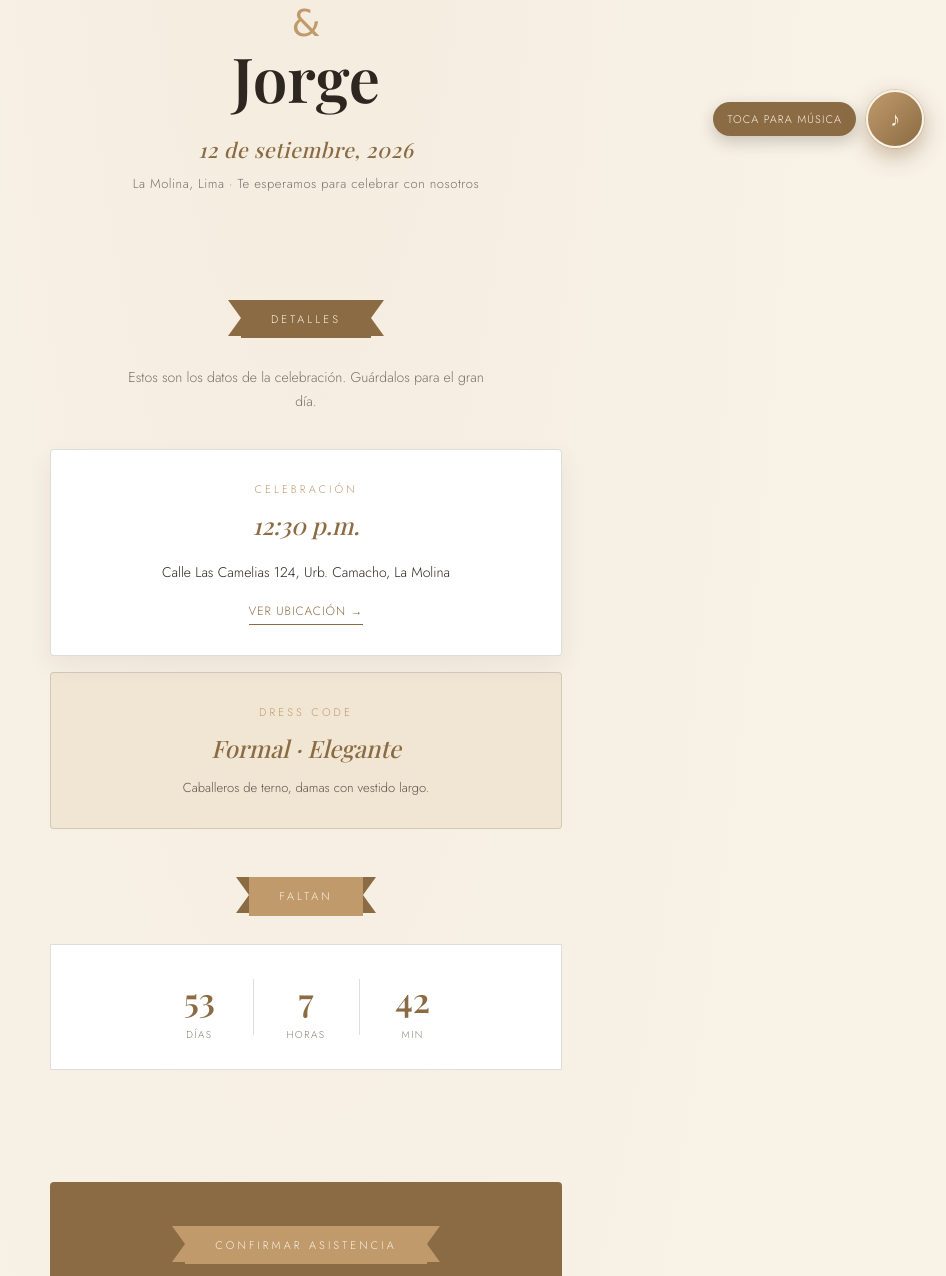
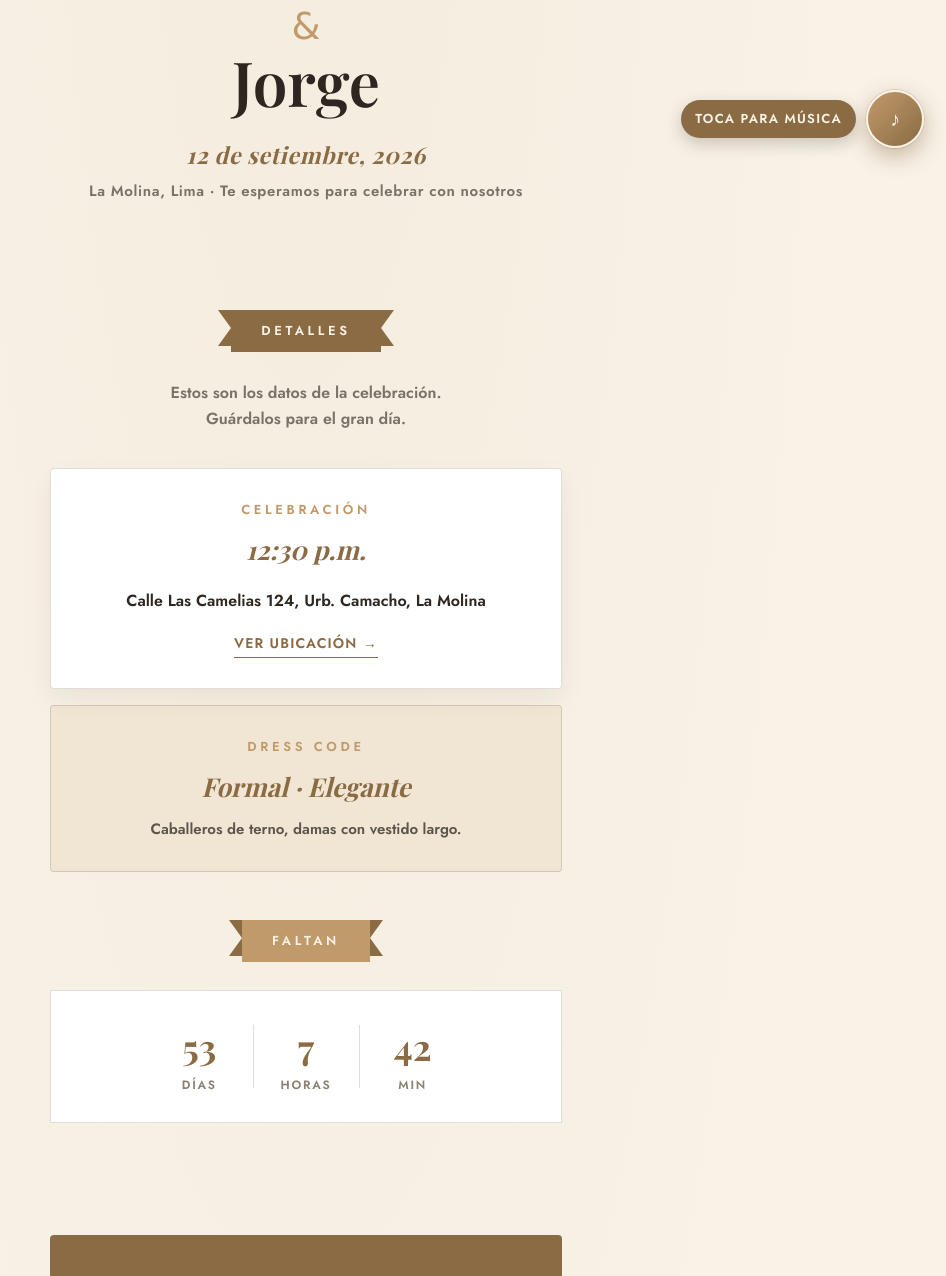
Before and after one commit to JORGE-TERESA-BODA/invitacion-teresa-jorge, a plain HTML site: page index.html in a window 1280 px wide. Shown: the part 630-1906 px from the top of the page, without its empty margins (334-1280 px from the left). Drawn offline with nearby package versions, Linux system fonts and the light colour scheme; a web font is replaced by a local one.

Commit message:
index.html

```diff
--- a/index.html
+++ b/index.html
@@ -23,7 +23,7 @@
       var(--cream);
     color:var(--ink);
     font-family:'Jost', sans-serif;
-    font-weight:300;
+    font-weight:700;
     line-height:1.65;
     -webkit-font-smoothing:antialiased;
   }
@@ -38,7 +38,8 @@
     background:var(--wine);
     color:var(--cream);
     padding:10px 30px;
-    font-size:11px;
+    font-size:13px;
+    font-weight:700;
     letter-spacing:0.28em;
     text-transform:uppercase;
     white-space:nowrap;
@@ -104,7 +105,8 @@
 
   .eyebrow{
     letter-spacing:0.35em;
-    font-size:11px;
+    font-size:13px;
+    font-weight:700;
     text-transform:uppercase;
     color:var(--terracotta);
     margin-bottom:16px;
@@ -128,13 +130,15 @@
     margin-top:20px;
     font-family:'Playfair Display', serif;
     font-style:italic;
-    font-size:21px;
+    font-weight:700;
+    font-size:23px;
     letter-spacing:0.03em;
     color:var(--wine);
   }
   .hero-sub{
     margin-top:6px;
-    font-size:13px;
+    font-size:15px;
+    font-weight:700;
     letter-spacing:0.04em;
     color:#7a7168;
   }
@@ -157,7 +161,8 @@
   section{padding:56px 0;}
   .section-lead{
     text-align:center;
-    font-size:14px;
+    font-size:16px;
+    font-weight:700;
     color:#7a7168;
     max-width:380px;
     margin:0 auto 36px;
@@ -174,18 +179,19 @@
     box-shadow:0 10px 26px rgba(46,38,32,0.06);
   }
   .card-label{
-    font-size:11px; letter-spacing:0.28em; text-transform:uppercase;
+    font-size:13px; font-weight:700; letter-spacing:0.28em; text-transform:uppercase;
     color:var(--terracotta); margin-bottom:8px;
   }
   .card-title{
     font-family:'Playfair Display', serif;
     font-style:italic;
-    font-size:24px; margin-bottom:16px;
+    font-weight:700;
+    font-size:26px; margin-bottom:16px;
     color:var(--wine);
   }
-  .card-row{font-size:14px; margin-bottom:4px; color:var(--ink);}
+  .card-row{font-size:16px; font-weight:700; margin-bottom:4px; color:var(--ink);}
   .maps-link{
-    display:inline-block; margin-top:14px; font-size:12px;
+    display:inline-block; margin-top:14px; font-size:14px; font-weight:700;
     letter-spacing:0.08em; text-transform:uppercase; color:var(--wine);
     text-decoration:none; border-bottom:1px solid var(--wine); padding-bottom:2px;
   }
@@ -200,7 +206,7 @@
     margin-top:16px;
   }
   .dress-card .card-title{ margin-bottom:8px; }
-  .dress-card p{ font-size:13px; color:#5c554d; }
+  .dress-card p{ font-size:15px; font-weight:700; color:#5c554d; }
 
   /* ---------- COUNTDOWN ---------- */
   .countdown-box{
@@ -215,10 +221,10 @@
     content:""; position:absolute; left:0; top:8px; bottom:8px; width:1px; background:var(--line);
   }
   .cd-num{
-    font-family:'Playfair Display', serif; font-size:34px; color:var(--wine);
-    font-weight:600;
+    font-family:'Playfair Display', serif; font-size:36px; color:var(--wine);
+    font-weight:700;
   }
-  .cd-label{font-size:10px; letter-spacing:0.15em; text-transform:uppercase; color:#8a8171;}
+  .cd-label{font-size:12px; font-weight:700; letter-spacing:0.15em; text-transform:uppercase; color:#8a8171;}
 
   /* ---------- RSVP ---------- */
   .rsvp-box{
@@ -240,7 +246,7 @@
   .form-embed iframe{ width:100%; height:1100px; border:none; display:block; }
 
   footer{
-    text-align:center; padding:50px 24px 70px; font-size:12px; color:#8a8171;
+    text-align:center; padding:50px 24px 70px; font-size:14px; font-weight:700; color:#8a8171;
   }
   footer .fname{font-family:'Petit Formal Script', cursive; font-size:26px; color:var(--wine); margin-bottom:8px;}
 
@@ -252,7 +258,8 @@
   .music-label{
     background:var(--wine);
     color:var(--cream);
-    font-size:11px;
+    font-size:13px;
+    font-weight:700;
     letter-spacing:0.1em;
     text-transform:uppercase;
     padding:8px 14px;
@@ -299,7 +306,7 @@
   <!-- DETALLES -->
   <section id="detalles">
     <div class="ribbon-wrap"><div class="ribbon">Detalles</div></div>
-    <div class="section-lead">Estos son los datos de la celebración. Guárdalos para el gran día.</div>
+    <div class="section-lead">Estos son los datos de la celebración.<br>Guárdalos para el gran día.</div>
     <div class="cards">
       <div class="card">
         <div class="card-label" style="margin-top:0;">Celebración</div>
```
